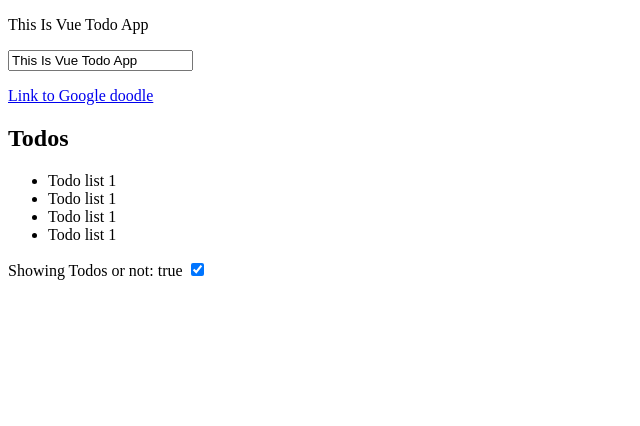
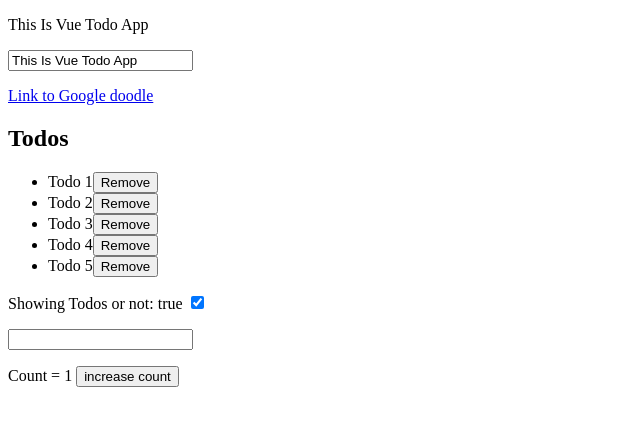
Before and after one commit to boyboy1995/vuejs, a plain HTML site: page index.html in a window 1280 px wide. Shown: the whole page, without its empty margins (0-640 px from the left). Drawn offline with nearby package versions, Linux system fonts and the light colour scheme.

Commit message:
event handling, user inputs & delete todo list, pure increase user click count

```diff
--- a/index.html
+++ b/index.html
@@ -14,8 +14,10 @@
         </p>
         <h2>Todos</h2>
         <ul v-if="showTodos">
-          <li v-for="todo in todos">
-            {{todo.title}}
+          <li v-for="(todo,index) in todos">
+            <!-- must include index after the todo element in the todos only able to remove from
+          the removeTodo function below, the youtube tutorial gets warning without it -->
+            <span>{{todo.title}}</span><button type="button" v-on:click="removeTodo(index)"> Remove</button>
           </li>
         </ul>
         <p v-else>
@@ -25,6 +27,15 @@
           Showing Todos or not: {{showTodos}}
           <input type="checkbox" v-model="showTodos">
         </p>
+
+        <p>
+          <input type="text" v-model="todoInput" v-on:keyup.esc="clearTodo" v-on:keyup.enter="createNewList">
+        </p>
+
+        <p>
+          Count = {{count}}
+          <button type="button" v-on:click="upCount">increase count</button>
+        </p>
     </div>
   <script src="vue.js" charset="utf-8"></script>
   <script src="main.js" charset="utf-8"></script>
--- a/main.js
+++ b/main.js
@@ -3,13 +3,40 @@ var app = new Vue({
   data: {
     message: 'This Is Vue Todo App',
     someLink: 'http://www.google.com/doodle',
+    todoInput: '',
     todos: [
-      { title: 'Todo list 1'},
-      { title: 'Todo list 1'},
-      { title: 'Todo list 1'},
-      { title: 'Todo list 1'},
+      { title: 'Todo  1'},
+      { title: 'Todo  2'},
+      { title: 'Todo  3'},
+      { title: 'Todo  4'},
+      { title: 'Todo  5'}
 
     ],
-    showTodos: true
+    showTodos: true,
+    count: 1
+
+  },
+  methods: {
+     createNewList: function () {
+       var todoInput = this.todoInput.trim(); // trim avoids space
+       if(todoInput){
+         this.todos.push({ title: todoInput});
+         this.todoInput = '';
+       }
+    },
+
+    clearTodo: function () {
+      this.todoInput = '';     // kinda useless, just to show esc button usage
+    },
+
+    upCount: function (){
+      this.count = this.count + 1;
+
+    },
+
+    removeTodo: function (index){
+      this.todos.splice(index, 1); //splice allows to delete element in an array
+
+    }
   }
-})
+});
```
